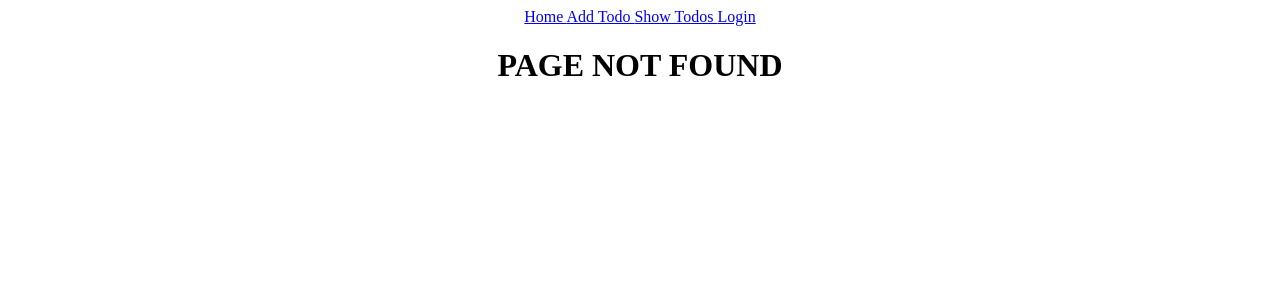
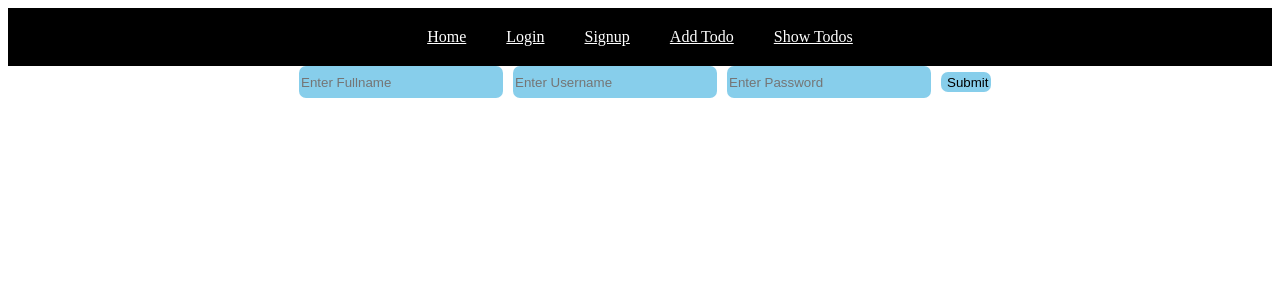
Before and after one commit to mnurullaher/todo-app-spring-react, a React (Create React App) app in the folder todo-front-end/: page /signup in a window 1280 px wide. Before the commit this address had no page. Shown: the top 300 px of the page. Built offline with nearby package versions, Linux system fonts and the light colour scheme.

Commit message:
added sign-up page and some css

```diff
--- a/todo-front-end/src/App.css
+++ b/todo-front-end/src/App.css
@@ -7,6 +7,7 @@
   justify-content: center;
   align-items: center;
   flex-direction: row;
+  margin-top: 20px;
 }
 
 input {
@@ -25,7 +26,7 @@ input {
   flex-direction: column;
 }
 
-.save-todo-button {
+.submit {
   width: 50px;
   height: 20px;
   margin-left: 10px;
@@ -64,3 +65,19 @@ p {
   border-radius: 7px;
   cursor: pointer;
 }
+
+.navbar {
+  display: flex;
+  justify-content: center;
+  align-items: center;
+  background-color: black;
+}
+
+.link {
+  margin: 20px;
+  color: white;
+}
+
+.link:active {
+  color: red;
+}
--- a/todo-front-end/src/App.tsx
+++ b/todo-front-end/src/App.tsx
@@ -7,6 +7,7 @@ import { HomePage } from './pages/HomePage';
 import { LoginPage } from './pages/LoginPage';
 import { PrivateRoutes } from './utils/PrivateRoutes';
 import { AuthProvider } from './context/AuthContext';
+import { SignupPage } from './pages/SignupPage';
 
 
 
@@ -20,11 +21,13 @@ function App() {
           <Navbar />
           <Routes>
             <Route element={<PrivateRoutes />}>
-              <Route path='/' element={<HomePage />} />
+
               <Route path='/todos-add' element={<AddTodoPage />} />
               <Route path='/todos' element={<TodosPage />} />
             </Route>
+            <Route path='/' element={<HomePage />} />
             <Route path='/login' element={<LoginPage />} />
+            <Route path='/signup' element={<SignupPage />}></Route>
             <Route path='*' element={<h1> PAGE NOT FOUND </h1>} />
           </Routes>
         </AuthProvider>
--- a/todo-front-end/src/client/Todo.ts
+++ b/todo-front-end/src/client/Todo.ts
@@ -12,8 +12,8 @@ export const getTodos = async (authToken: any, setTodoList: Function) => {
         .catch(error => console.log(error))
 }
 
-export const completeTodo = (id: number, authToken: any) => {
-    fetch(`http://localhost:8080/todos?id=${id}`, {
+export const completeTodo = async (id: number, authToken: any) => {
+    await fetch(`http://localhost:8080/todos?id=${id}`, {
         method: 'PUT',
         headers: {
             'Content-Type': 'application/json',
@@ -22,8 +22,8 @@ export const completeTodo = (id: number, authToken: any) => {
     })
 };
 
-export const removeTodo = (id: number, authToken: any) => {
-    fetch(`http://localhost:8080/todos?id=${id}`, {
+export const removeTodo = async (id: number, authToken: any) => {
+    await fetch(`http://localhost:8080/todos?id=${id}`, {
         method: 'DELETE',
         headers: {
             'Content-Type': 'application/json',
--- a/todo-front-end/src/components/Navbar.tsx
+++ b/todo-front-end/src/components/Navbar.tsx
@@ -4,16 +4,20 @@ import AuthContext from "../context/AuthContext";
 
 export const Navbar = () => {
 
-    let {user, logoutUser}: any = useContext(AuthContext);
+    let { user, logoutUser }: any = useContext(AuthContext);
 
     return (
-        <div>
-            <Link to={"/"}> Home </Link>
-            <Link to={"/todos-add"}> Add Todo </Link>
-            <Link to={"/todos"}> Show Todos </Link>
+        <div className="navbar">
             {user ? (
-                <p onClick={logoutUser}>Logout</p>
-            ) : <Link to={"/login"}>Login</Link>}
+                <Link className = "link" to={"/"} onClick={logoutUser}>Logout</Link>
+            ) : <>
+                <Link className = "link" to={"/"}>Home</Link>
+                <Link className = "link" to={"/login"}>Login</Link>
+                <Link className = "link" to={"/signup"}>Signup</Link>
+            </>
+            }
+            <Link className = "link" to={"/todos-add"}> Add Todo </Link>
+            <Link className = "link" to={"/todos"}> Show Todos </Link>
         </div>
     );
 
--- a/todo-front-end/src/context/AuthContext.tsx
+++ b/todo-front-end/src/context/AuthContext.tsx
@@ -32,7 +32,7 @@ export const AuthProvider = ({ children }: any) => {
             setAuthToken(data);
             setUser(jwt_decode(data.token))
             localStorage.setItem('authToken', JSON.stringify(data))
-            navigate('/');
+            navigate('/todos');
         } else {
             alert("Something Went Wrong")
         }
--- a/todo-front-end/src/pages/AddTodoPage.tsx
+++ b/todo-front-end/src/pages/AddTodoPage.tsx
@@ -1,5 +1,6 @@
 import { ChangeEvent, useContext, useState } from "react";
 import AuthContext from "../context/AuthContext";
+import { useNavigate } from "react-router-dom";
 
 export const AddTodoPage = () => {
 
@@ -16,6 +17,8 @@ export const AddTodoPage = () => {
     setDeadline(event.target.value)
   }
 
+  const navigate = useNavigate();
+
   const saveTodo = () => {
     fetch(`http://localhost:8080/todos`, {
         method: 'POST',
@@ -25,6 +28,8 @@ export const AddTodoPage = () => {
         },
         body: JSON.stringify({'description': description, 'deadline': deadline, 'completed': isCompleted})
     })
+    navigate('/todos')
+
 }
 
   return (
@@ -41,7 +46,7 @@ export const AddTodoPage = () => {
         <input type="date" onChange={handleDeadline} />
       </div>
 
-      <button className='save-todo-button' onClick={() => saveTodo()}>Save</button>
+      <button className="submit" onClick={() => saveTodo()}>Save</button>
 
     </div>
 
--- a/todo-front-end/src/pages/HomePage.tsx
+++ b/todo-front-end/src/pages/HomePage.tsx
@@ -1,14 +1,9 @@
-import { useContext } from "react";
-import AuthContext from "../context/AuthContext";
-
 export const HomePage = () => {
 
-    let {name}: any = useContext(AuthContext);
+    return (
+        <div>
 
-    return (
-        <div>This is home page
-
-            <p>{name}</p>
+            Please signup or login if you have an account.
 
         </div>
     );
--- a/todo-front-end/src/pages/LoginPage.tsx
+++ b/todo-front-end/src/pages/LoginPage.tsx
@@ -10,7 +10,7 @@ export const LoginPage = () => {
             <form onSubmit={loginUser}>
                 <input type="text" name="username" placeholder="Enter Username" />
                 <input type="password" name="password" placeholder="Enter Password" />
-                <input type="submit" />
+                <input className="submit" type="submit" />
             </form>
         </div>
     );
--- /dev/null
+++ b/todo-front-end/src/pages/SignupPage.tsx
@@ -0,0 +1,37 @@
+import { useNavigate } from "react-router-dom";
+
+export const SignupPage = () => {
+
+    const navigate = useNavigate();
+
+    const signupUser = async (e: any) => {
+        e.preventDefault();
+
+        let response = await fetch(`http://localhost:8080/auth/signup`, {
+            method: 'POST',
+            headers: {
+                'Content-Type': 'application/json',
+            },
+            body: JSON.stringify({ 'fullName': e.target.fullName.value, 'username': e.target.username.value, 'password': e.target.password.value })
+        })
+
+        if (response.status === 200) {
+            alert("Please login to continue");
+            navigate('/login');
+        }
+    }
+
+    return (
+
+        <div>
+            <form onSubmit={signupUser}>
+                <input type="text" name="fullName" placeholder="Enter Fullname" />
+                <input type="text" name="username" placeholder="Enter Username" />
+                <input type="password" name="password" placeholder="Enter Password" />
+                <input className="submit" type="submit"/>
+            </form>
+        </div>
+
+    );
+
+}
--- a/todo-front-end/src/pages/TodosPage.tsx
+++ b/todo-front-end/src/pages/TodosPage.tsx
@@ -13,7 +13,7 @@ export interface Todo {
 
 export const TodosPage = () => {
 
-    const [todoList, setTodoList] = useState<Todo[]>([])
+    const [todoList, setTodoList] = useState<Todo[]>([]);
     let { authToken }: any = useContext(AuthContext);
 
 
--- a/todo-front-end/src/utils/PrivateRoutes.tsx
+++ b/todo-front-end/src/utils/PrivateRoutes.tsx
@@ -7,7 +7,7 @@ export const PrivateRoutes = () => {
 
     return (
 
-        user ? <Outlet/> : <Navigate to="/login" />
+        user ? <Outlet/> : <Navigate to="/" />
 
     );
 
```
